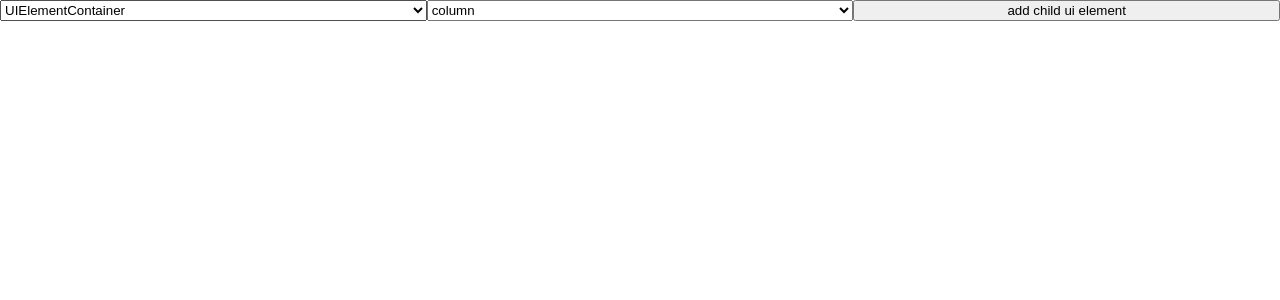
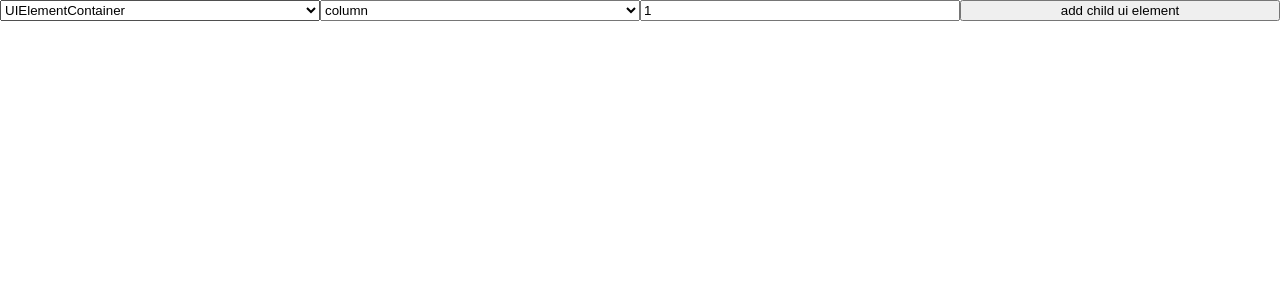
Before and after one commit to ggcaponetto/negative, a React (Create React App) app: page / in a window 1280 px wide. Shown: the top 300 px of the page. Built offline with nearby package versions, Linux system fonts and the light colour scheme.

Commit message:
inital commit

```diff
--- a/src/components/engine/engine.js
+++ b/src/components/engine/engine.js
@@ -43,10 +43,16 @@ function UIElement(props) {
 	const [engineComponent, setEngineComponent] = useState(props.engineComponents[0]);
 	const directions = ["column", "row"];
 	const [direction, setDirection] = useState(directions[0]);
+	const [flex, setFlex] = useState(1);
+
 
 	useEffect(() => {
 		console.debug(`useEffect`, {components, engineComponent, engineComponents: props.engineComponents});
 	}, []);
+
+	useEffect(() => {
+		console.debug(`useEffect - flex`, {flex});
+	}, [flex]);
 
 
 	const onAdd = () => {
@@ -71,6 +77,12 @@ function UIElement(props) {
 		setDirection(e.target.value);
 	};
 
+	const onFlexChange = (e) => {
+		e.persist();
+		console.debug(`onFlexChange`, {e, value: e.target.value});
+		setFlex(e.target.value);
+	};
+
 	const onChildRemoved = (index) => {
 		let newComponents = components.filter((component, componentIndex) => {
 			if (index !== componentIndex) {
@@ -81,6 +93,7 @@ function UIElement(props) {
 		setComponents(newComponents);
 	};
 
+
 	const getComponents = () => {
 		let subComponents = [];
 		components.forEach((component, componentIndex) => {
@@ -88,10 +101,11 @@ function UIElement(props) {
 				<div className={`subcomponent direction-${direction}`} key={componentIndex}>
 					<UIElement
 						key={`ui-component-fragment-${component.id}`}
-						id={`${props.id}-${component.id}`}
+						id={props.id}
 						engineComponents={props.engineComponents}
 						onChildRemoved={onChildRemoved}
 						componentIndex={componentIndex}
+						isRoot={false}
 					/>
 				</div>
 
@@ -159,6 +173,17 @@ function UIElement(props) {
 			),
 			(
 				<div className={"control"} key={++key}>
+					<input
+						type={"number"}
+						onChange={(e) => {
+							onFlexChange(e)
+						}}
+						value={flex}
+					/>
+				</div>
+			),
+			(
+				<div className={"control"} key={++key}>
 					<button onClick={() => {
 						onAdd()
 					}}>
@@ -179,7 +204,7 @@ function UIElement(props) {
 				</div>
 			)
 		}
-		if (props.onChildRemoved !== null) {
+		if (props.isRoot !== true) {
 			controls.push(
 				<div className={"control"} key={++key}>
 					<button onClick={() => {
@@ -246,8 +271,9 @@ function Engine() {
 			<UIElement
 				id={1}
 				engineComponents={[{name: "UIElementContainer", hook: UIElementContainer}, {name: "EngineComponent1", hook: EngineComponent1}, {name: "EngineComponent2", hook: EngineComponent2}, {name: "EngineComponent3", hook: EngineComponent3},]}
-				onChildRemoved={null}
+				onChildRemoved={() => {}}
 				componentIndex={0}
+				isRoot={true}
 			/>
 		</EngineContext.Provider>
 	);
```
